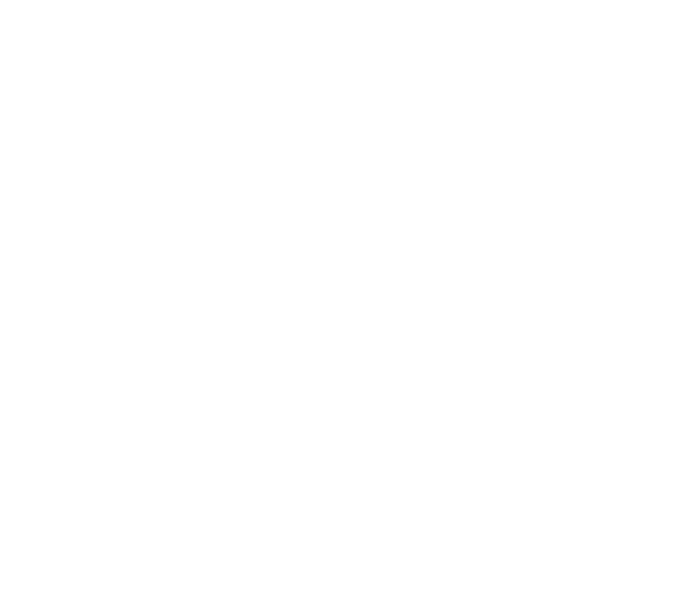
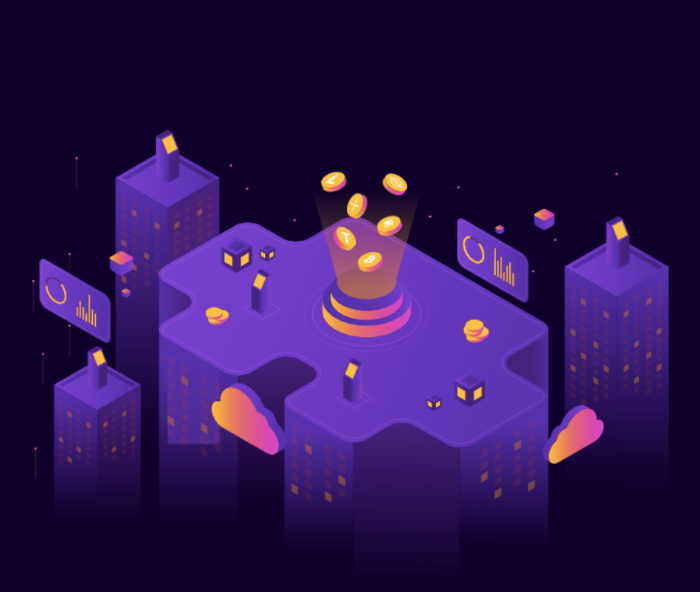
Before and after one commit to shruticl-03/Cryptocurrency, a plain HTML site: page index.html in a window 1280 px wide. Shown: the whole page, without its empty margins (564-1264 px from the left). Drawn offline with Linux system fonts and the light colour scheme.

Commit message:
Inserted images and added css for container

```diff
--- a/index.html
+++ b/index.html
@@ -7,6 +7,7 @@
     <link rel="stylesheet" href="style.css">
 </head>
 <body>
+    <div class="container"></div>
 
 
 </body>
--- a/style.css
+++ b/style.css
@@ -4,3 +4,12 @@
   box-sizing: border-box;
   font-family: "poppins", sans-serif;
 }
+.container{
+    width: 100%;
+    height: 100vh;
+    background-image: url(images/background.png);
+    background-position: center;
+    background-size: cover;
+    padding: 0 7%;
+    color: #fff;
+}
```
Also changed, not shown: images/background.png (added), images/bitcoin.png (added), images/dogecoin.png (added), images/ethereum.png (added), images/logo.png (added), 1 other file.
